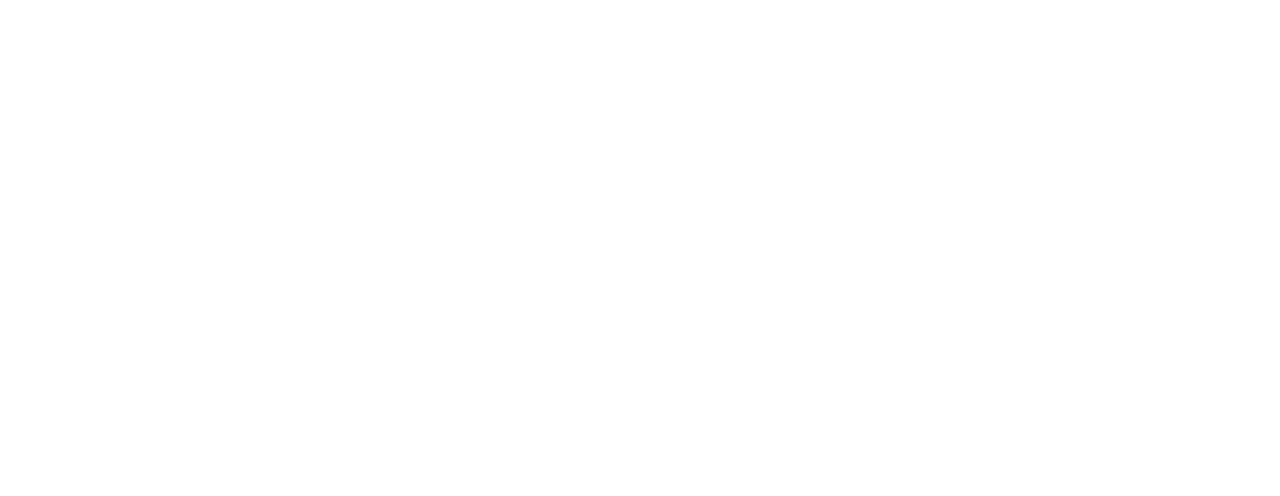
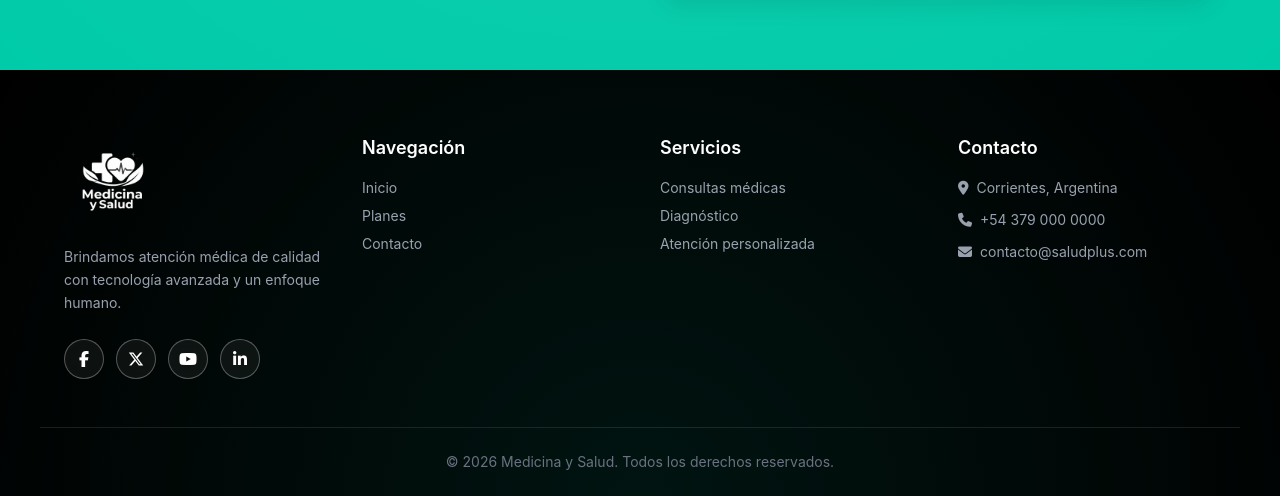
Before and after one commit to diego939/medicina-y-salud-frontend-angular, an Angular app: page /inicio in a window 1280 px wide. Shown: the part 3672-4168 px from the top of the page. Before the commit the page ends 2478 px from the top, so only its background shows below. Built offline with nearby package versions, Linux system fonts and the light colour scheme.

Commit message:
fix add new components

```diff
--- a/src/app/features/inicio/pages/inicio/inicio.component.html
+++ b/src/app/features/inicio/pages/inicio/inicio.component.html
@@ -1,3 +1,4 @@
 <app-banner></app-banner>
 <app-section-cards-home></app-section-cards-home>
 <app-section-atention></app-section-atention>
+<app-section-planes-home></app-section-planes-home>
--- a/src/app/features/inicio/pages/inicio/inicio.component.ts
+++ b/src/app/features/inicio/pages/inicio/inicio.component.ts
@@ -2,11 +2,12 @@
 import { BannerComponent } from '../../../../shared/components/banner/banner.component';
 import { SectionCardsHomeComponent } from '../../../../shared/components/section-cards-home/section-cards-home.component';
 import { SectionAtentionComponent } from '../../../../shared/components/section-atention/section-atention.component';
+import { SectionPlanesHomeComponent } from '../../../../shared/components/section-planes-home/section-planes-home.component';
 
 @Component({
   selector: 'app-inicio',
   standalone: true,
-  imports: [BannerComponent, SectionCardsHomeComponent, SectionAtentionComponent],
+  imports: [BannerComponent, SectionCardsHomeComponent, SectionAtentionComponent, SectionPlanesHomeComponent],
   templateUrl: './inicio.component.html',
   styleUrls: ['./inicio.component.css']
 })
--- a/src/app/layout/main-layout/main-layout.component.html
+++ b/src/app/layout/main-layout/main-layout.component.html
@@ -9,3 +9,6 @@
     <router-outlet></router-outlet>
   </div>
 </div>
+<app-contact></app-contact>
+<!-- FOOTER -->
+<app-footer></app-footer>
--- a/src/app/layout/main-layout/main-layout.component.ts
+++ b/src/app/layout/main-layout/main-layout.component.ts
@@ -3,6 +3,8 @@
 import { NavbarComponent } from '../navbar/navbar.component';
 import { HeaderComponent } from '../header/header.component';
 import { CommonModule } from '@angular/common';
+import { ContactComponent } from '../contact/contact.component';
+import { FooterComponent } from '../footer/footer.component';
 
 @Component({
   selector: 'app-main-layout',
@@ -11,7 +13,9 @@
     CommonModule,
     RouterOutlet,
     NavbarComponent,
-    HeaderComponent
+    HeaderComponent,
+    ContactComponent,
+    FooterComponent
   ],
   templateUrl: './main-layout.component.html',
 })
```
